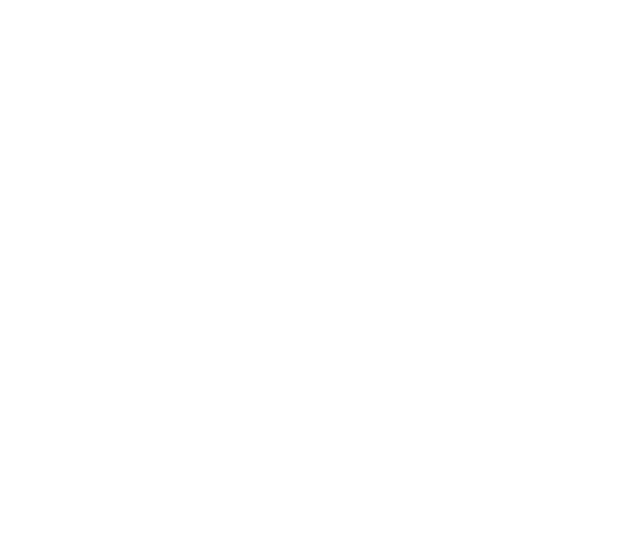
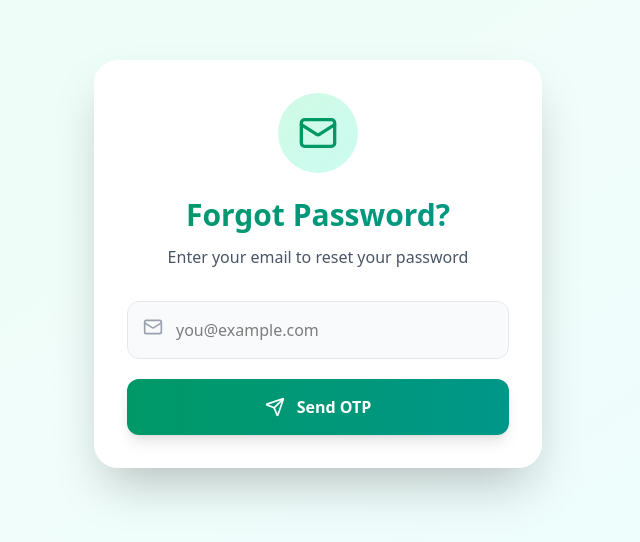
Before and after one commit to Rauxo/virtual-wardrobe, a React app in the folder frontend/: page /forgot-password in a window 1280 px wide. Before the commit this address had no page. Shown: the part 136-678 px from the top of the page, without its empty margins (322-962 px from the left). Built offline with nearby package versions, Linux system fonts and the light colour scheme; the HTML template or start-up script is replaced by a standard one.

Commit message:
add fotgor password page

```diff
--- a/frontend/src/App.jsx
+++ b/frontend/src/App.jsx
@@ -6,6 +6,7 @@
 import MyWardrobe from './pages/wardrobe/MyWardrobe';
 import Donations from './pages/donations/Donations';
 import Profile from './pages/profile/Profile';
+import ForgotPassword from './pages/forgotpasword/ForgotPassword';
 
 
 function App() {
@@ -19,6 +20,7 @@
       <Route path='/myclothes' element={<MyWardrobe/>} />
       <Route path="/donations" element={<Donations/>} />
       <Route path='/profile' element={<Profile/>} />
+      <Route path='/forgot-password' element={<ForgotPassword/>} />
     </Routes>
   </BrowserRouter>
   )
--- a/frontend/src/components/Navbar/Navbar.jsx
+++ b/frontend/src/components/Navbar/Navbar.jsx
@@ -54,7 +54,7 @@
   const isActive = (path) => location.pathname === path;
 
   const handleLogout = () => {
-    navigate("/login");
+    navigate("/gettingStarted");
   };
 
   const markAsRead = (id) => {
--- /dev/null
+++ b/frontend/src/pages/forgotpasword/ForgotPassword.jsx
@@ -0,0 +1,228 @@
+import React, { useState } from "react";
+import { useNavigate } from "react-router-dom";
+import { motion } from "framer-motion";
+import { Mail, Lock, ArrowLeft, CheckCircle, Send, Key } from "lucide-react";
+
+function ForgotPassword() {
+  const navigate = useNavigate();
+
+  const [step, setStep] = useState(1); // 1: email, 2: otp, 3: password
+  const [email, setEmail] = useState("");
+  const [otp, setOtp] = useState("");
+  const [newPassword, setNewPassword] = useState("");
+  const [confirmPassword, setConfirmPassword] = useState("");
+  const [isLoading, setIsLoading] = useState(false);
+  const [message, setMessage] = useState("");
+  const [error, setError] = useState("");
+
+  const demoOtp = "123456";
+
+  const handleSendOtp = (e) => {
+    e.preventDefault();
+    if (!email || !email.includes("@")) {
+      setError("Please enter a valid email");
+      return;
+    }
+    setError("");
+    setIsLoading(true);
+
+    setTimeout(() => {
+      setMessage(`OTP sent to ${email}`);
+      setIsLoading(false);
+      setStep(2);
+    }, 1400);
+  };
+
+  const handleVerifyOtp = (e) => {
+    e.preventDefault();
+    if (otp !== demoOtp) {
+      setError("Invalid OTP. Try: 123456");
+      return;
+    }
+    setError("");
+    setStep(3);
+  };
+
+  const handleResetPassword = (e) => {
+    e.preventDefault();
+    if (newPassword.length < 8) {
+      setError("Password must be at least 8 characters");
+      return;
+    }
+    if (newPassword !== confirmPassword) {
+      setError("Passwords do not match");
+      return;
+    }
+
+    setIsLoading(true);
+    setError("");
+
+    setTimeout(() => {
+      setMessage("Password changed successfully! Redirecting...");
+      setTimeout(() => navigate("/gettingStarted"), 2000);
+    }, 1500);
+  };
+
+  return (
+    <div className="min-h-screen bg-gradient-to-br from-emerald-50 via-teal-50 to-cyan-50 flex items-center justify-center px-4 py-12">
+
+      {/* MAIN CARD - Centered & Responsive */}
+      <motion.div
+        initial={{ opacity: 0, y: 30 }}
+        animate={{ opacity: 1, y: 0 }}
+        transition={{ duration: 0.6 }}
+        className="w-full max-w-md bg-white/95 backdrop-blur-xl rounded-3xl shadow-2xl p-8 border border-white/40"
+      >
+        {/* Back Button */}
+        {step > 1 && (
+          <button
+            onClick={() => setStep(step - 1)}
+            className="mb-6 flex items-center gap-2 text-emerald-600 hover:text-emerald-700 font-medium text-sm transition"
+          >
+            <ArrowLeft className="w-5 h-5" />
+            Back
+          </button>
+        )}
+
+        {/* STEP 1: Enter Email */}
+        {step === 1 && (
+          <div className="text-center">
+            <div className="w-20 h-20 mx-auto mb-6 bg-gradient-to-br from-emerald-100 to-teal-100 rounded-full flex items-center justify-center">
+              <Mail className="w-10 h-10 text-emerald-600" />
+            </div>
+            <h1 className="text-3xl font-bold bg-gradient-to-r from-emerald-600 to-teal-600 bg-clip-text text-transparent mb-3">
+              Forgot Password?
+            </h1>
+            <p className="text-gray-600 mb-8">Enter your email to reset your password</p>
+
+            <form onSubmit={handleSendOtp} className="space-y-5">
+              <div className="relative">
+                <Mail className="absolute left-4 top-4 w-5 h-5 text-gray-400" />
+                <input
+                  type="email"
+                  value={email}
+                  onChange={(e) => setEmail(e.target.value)}
+                  placeholder="you@example.com"
+                  className="w-full pl-12 pr-4 py-4 bg-gray-50 border border-gray-200 rounded-xl focus:border-emerald-500 focus:ring-4 focus:ring-emerald-100 outline-none transition text-base"
+                  required
+                />
+              </div>
+
+              {error && <p className="text-red-500 text-sm">{error}</p>}
+              {message && <p className="text-emerald-600 font-medium text-sm">{message}</p>}
+
+              <motion.button
+                whileHover={{ scale: 1.02 }}
+                whileTap={{ scale: 0.98 }}
+                type="submit"
+                disabled={isLoading}
+                className="w-full bg-gradient-to-r from-emerald-600 to-teal-600 text-white font-semibold py-4 rounded-xl shadow-lg hover:shadow-xl transition flex items-center justify-center gap-3 disabled:opacity-70"
+              >
+                {isLoading ? "Sending..." : <> <Send className="w-5 h-5" /> Send OTP </>}
+              </motion.button>
+            </form>
+          </div>
+        )}
+
+        {/* STEP 2: Verify OTP */}
+        {step === 2 && (
+          <div className="text-center">
+            <div className="w-20 h-20 mx-auto mb-6 bg-gradient-to-br from-teal-100 to-cyan-100 rounded-full flex items-center justify-center">
+              <Key className="w-10 h-10 text-teal-600" />
+            </div>
+            <h1 className="text-3xl font-bold bg-gradient-to-r from-emerald-600 to-teal-600 bg-clip-text text-transparent mb-3">
+              Enter OTP
+            </h1>
+            <p className="text-gray-600 text-sm mb-2">Check your email</p>
+            <p className="font-mono text-sm text-gray-700 bg-gray-100 px-3 py-1 rounded-lg inline-block mb-6">
+              {email}
+            </p>
+            <p className="text-xs text-gray-500 mb-8">(Demo OTP: <strong>123456</strong>)</p>
+
+            <form onSubmit={handleVerifyOtp}>
+              <input
+                type="text"
+                value={otp}
+                onChange={(e) => setOtp(e.target.value.replace(/\D/g, "").slice(0, 6))}
+                placeholder="000000"
+                maxLength="6"
+                className="w-full text-center text-4xl font-mono tracking-widest py-5 bg-gray-50 border-2 border-gray-200 rounded-xl focus:border-emerald-500 focus:ring-4 focus:ring-emerald-100 outline-none transition"
+                required
+              />
+
+              {error && <p className="text-red-500 text-sm mt-4">{error}</p>}
+
+              <motion.button
+                whileHover={{ scale: 1.02 }}
+                whileTap={{ scale: 0.98 }}
+                type="submit"
+                className="w-full mt-8 bg-gradient-to-r from-emerald-600 to-teal-600 text-white font-semibold py-4 rounded-xl shadow-lg hover:shadow-xl transition"
+              >
+                Verify OTP
+              </motion.button>
+            </form>
+          </div>
+        )}
+
+        {/* STEP 3: New Password */}
+        {step === 3 && (
+          <div className="text-center">
+            <div className="w-20 h-20 mx-auto mb-6 bg-gradient-to-br from-emerald-100 to-teal-100 rounded-full flex items-center justify-center">
+              <Lock className="w-10 h-10 text-emerald-600" />
+            </div>
+            <h1 className="text-3xl font-bold bg-gradient-to-r from-emerald-600 to-teal-600 bg-clip-text text-transparent mb-3">
+              Set New Password
+            </h1>
+            <p className="text-gray-600 mb-8">Choose a strong password</p>
+
+            <form onSubmit={handleResetPassword} className="space-y-5">
+              <div className="relative">
+                <Lock className="absolute left-4 top-4 w-5 h-5 text-gray-400" />
+                <input
+                  type="password"
+                  value={newPassword}
+                  onChange={(e) => setNewPassword(e.target.value)}
+                  placeholder="New password"
+                  className="w-full pl-12 pr-4 py-4 bg-gray-50 border border-gray-200 rounded-xl focus:border-emerald-500 focus:ring-4 focus:ring-emerald-100 outline-none transition"
+                  required
+                />
+              </div>
+
+              <div className="relative">
+                <Lock className="absolute left-4 top-4 w-5 h-5 text-gray-400" />
+                <input
+                  type="password"
+                  value={confirmPassword}
+                  onChange={(e) => setConfirmPassword(e.target.value)}
+                  placeholder="Confirm new password"
+                  className="w-full pl-12 pr-4 py-4 bg-gray-50 border border-gray-200 rounded-xl focus:border-emerald-500 focus:ring-4 focus:ring-emerald-100 outline-none transition"
+                  required
+                />
+              </div>
+
+              {error && <p className="text-red-500 text-sm">{error}</p>}
+              {message && (
+                <p className="text-emerald-600 font-semibold flex items-center justify-center gap-2">
+                  <CheckCircle className="w-5 h-5" />
+                  {message}
+                </p>
+              )}
+
+              <motion.button
+                whileHover={{ scale: 1.02 }}
+                whileTap={{ scale: 0.98 }}
+                type="submit"
+                disabled={isLoading}
+                className="w-full bg-gradient-to-r from-emerald-600 to-teal-600 text-white font-semibold py-4 rounded-xl shadow-lg hover:shadow-xl transition disabled:opacity-70"
+              >
+                {isLoading ? "Saving..." : "Reset Password"}
+              </motion.button>
+            </form>
+          </div>
+        )}
+      </motion.div>
+    </div>
+  );
+}
+
+export default ForgotPassword;
```
